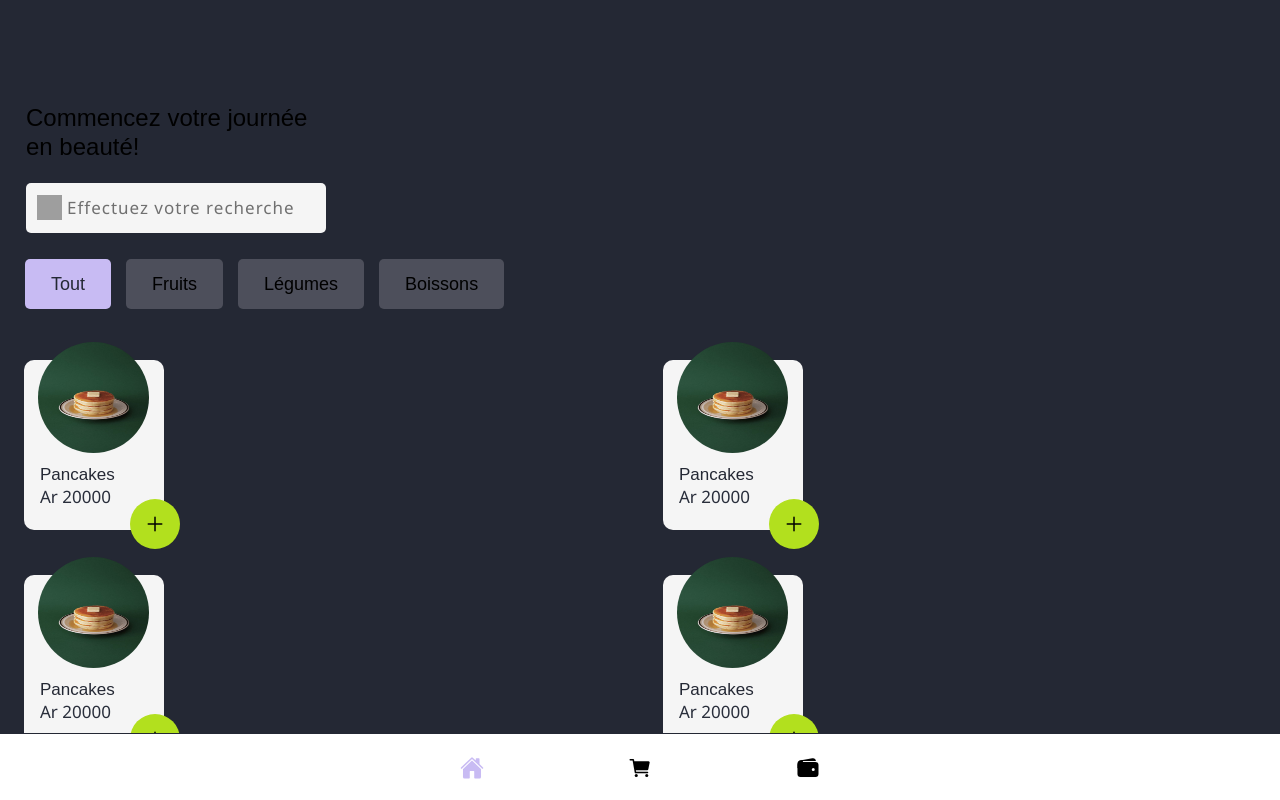
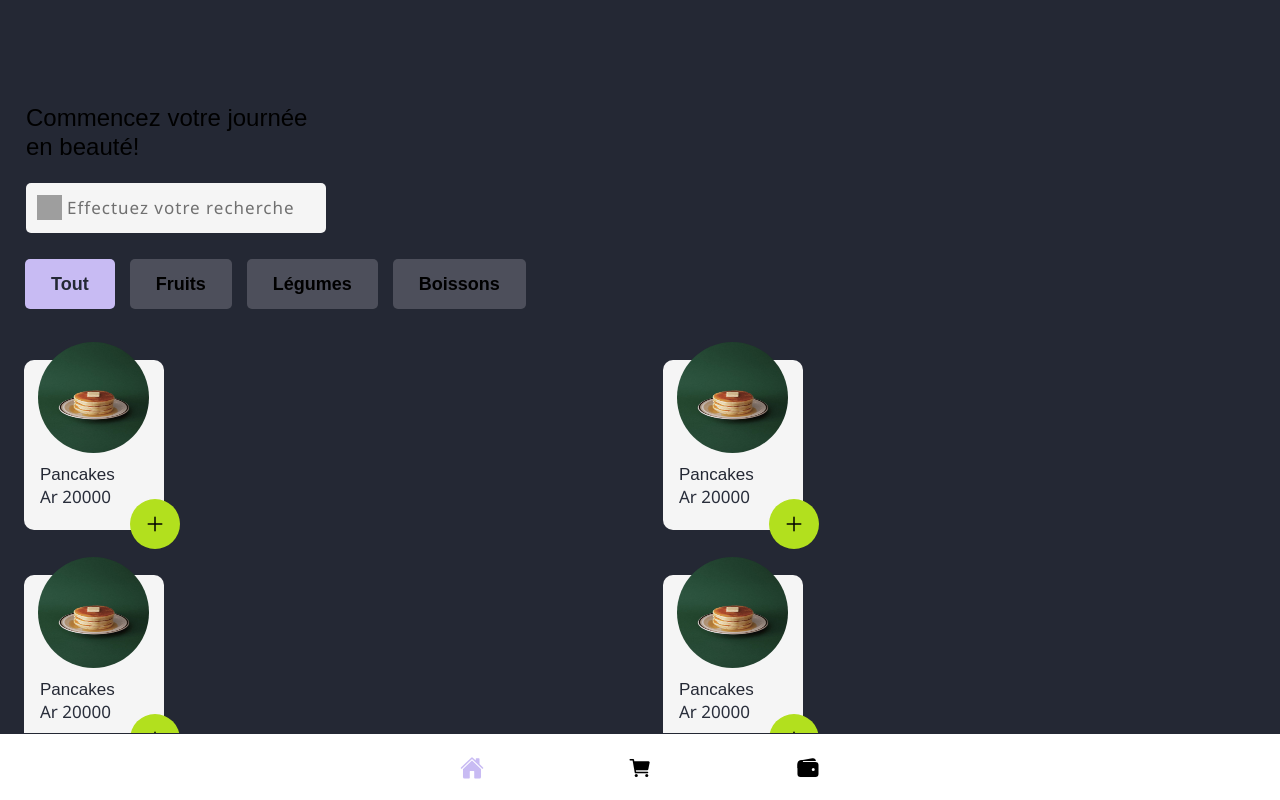
Before and after one commit to lauraophelie/breezy, a React (Vite) app: page /accueil in a window 1280 px wide. Built offline with nearby package versions, Linux system fonts and the light colour scheme; grey boxes are pictures that could not be loaded.

Commit message:
ajustement fonts weights

```diff
--- a/src/components/button/Bouton.scss
+++ b/src/components/button/Bouton.scss
@@ -4,5 +4,6 @@
 .bouton {
     @include custom-box-size(50px, 285px, 5px);
     font-size: 18px;
+    font-weight: 600;
     font-family: $main-component-title-font;
 }
--- a/src/pages/accueil/Accueil.scss
+++ b/src/pages/accueil/Accueil.scss
@@ -20,6 +20,7 @@
             line-height: 5px;
             white-space: nowrap;
             font-size: 24px;
+            font-weight: 500;
         }
 
         &__search {
```
